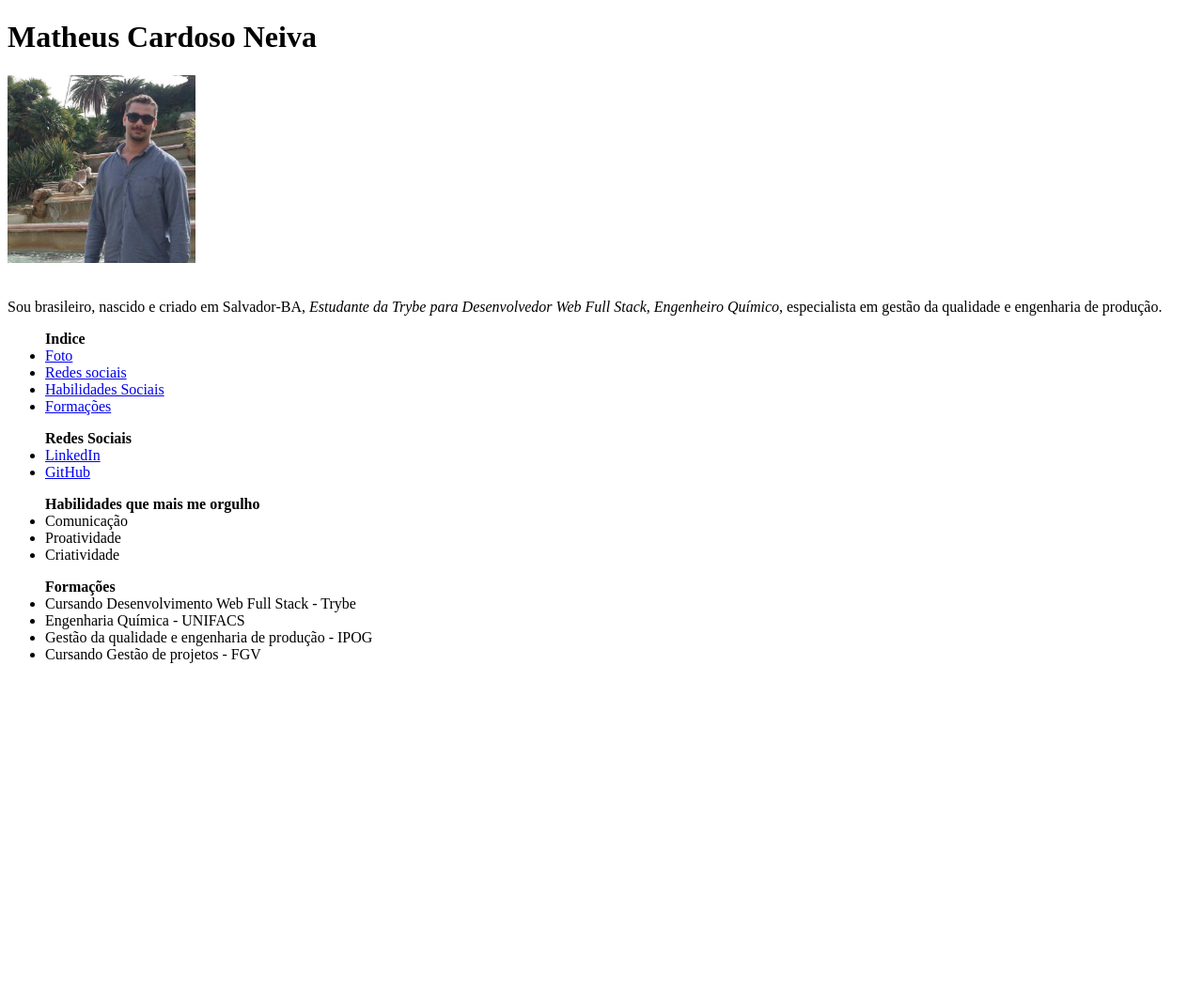
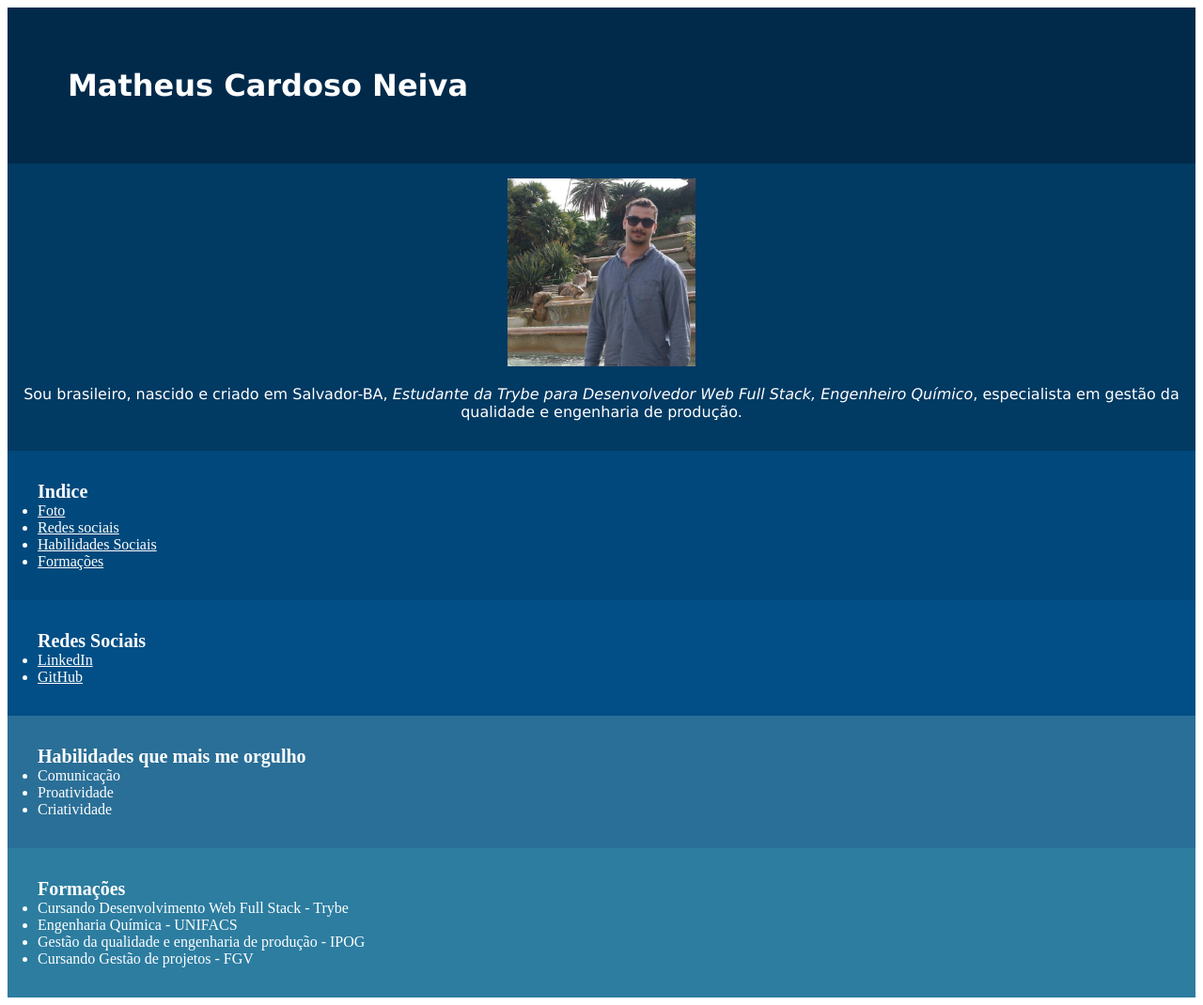
Before and after one commit to cardosomatheus1/cardosomatheus1.github.io, a plain HTML site: page index.html in a window 1280 px wide. Shown: the whole page at 94% size. Before the commit the page ends 800 px from the top, so only its background shows below. Drawn offline with Linux system fonts and the light colour scheme.

Commit message:
alterações em css do portifolio

```diff
--- a/index.html
+++ b/index.html
@@ -3,34 +3,43 @@
   <head>
     <meta charset="UTF-8">
     <title>Matheus Cardoso Neiva</title>
+    <link rel="stylesheet" type="text/css" href="style.css" />
   </head>
   <body>
     <h1>Matheus Cardoso Neiva</h1>
+    <div class="ft">
     <img id="foto" src="imagens/WhatsApp Image 2022-02-23 at 16.35.43 (1).jpeg" alt="Foto de Matheus em Barcelona" height="200" widht="200px">
-    <br><br>
     <p> Sou brasileiro, nascido e criado em Salvador-BA, <em>Estudante da Trybe para Desenvolvedor Web Full Stack, Engenheiro Químico</em>, especialista em gestão da qualidade e engenharia de produção. </p>
-  <ul> <strong>Indice</strong>
+  </div>
+  <div class="i1">
+    <ul> <strong>Indice</strong>
     <li><a href="#foto">Foto</a></li>
     <li><a href="#redes">Redes sociais</a></li>
     <li><a href="#habilidades">Habilidades Sociais</a></li>
     <li><a href="#formações">Formações</a></li>
     </ul>
+  </div>
+  <div class="i2">
     <ul id="redes"><strong>Redes Sociais</strong>
     <li><a href="https://www.linkedin.com/in/matheus-cardoso-314010a6/" target=”_blank”>LinkedIn</a></li>
     <li><a href="https://github.com/cardosomatheus1" target=”_blank”>GitHub</a></li>
   </ul>
+</div>
+  <div class="i3">
 <ul id="habilidades"><strong>Habilidades que mais me orgulho</strong>
     <li>Comunicação</li>
     <li>Proatividade</strong></li>
     <li>Criatividade</li>
 </ul>
-
+</div>
+<div class="i4">
 <ul id="formações"><strong>Formações</strong>
 <li>Cursando Desenvolvimento Web Full Stack - Trybe</li>
 <li> Engenharia Química - UNIFACS</li>
 <li>Gestão da qualidade e engenharia de produção - IPOG</li>
 <li>Cursando Gestão de projetos - FGV</li>
 </ul>
+</div>
 
   </body>
 </html>
--- /dev/null
+++ b/style.css
@@ -0,0 +1,19 @@
+h1{ background-color:#012a4a; color: white;
+    padding: 2em; margin: 0; font-family: Verdana, Geneva, Tahoma, sans-serif;
+}
+.ft{background-color: #013a63; text-align: center;
+    padding: 1em; margin: 0;
+}
+p{color: white; font-family:'Lucida Sans', 'Lucida Sans Regular', 'Lucida Grande', 'Lucida Sans Unicode', Geneva, Verdana, sans-serif;}
+.i1{background-color: #01497c ;
+}
+.i2{background-color: #014f86 ;
+}
+.i3{background-color: #2a6f97;
+}
+.i4{background-color: #2c7da0 ;
+}
+li{color: white;}
+ul{color: white; margin: 0; padding: 2em;}
+a{color:  white;}
+strong{ font-size: 20px;}
```
